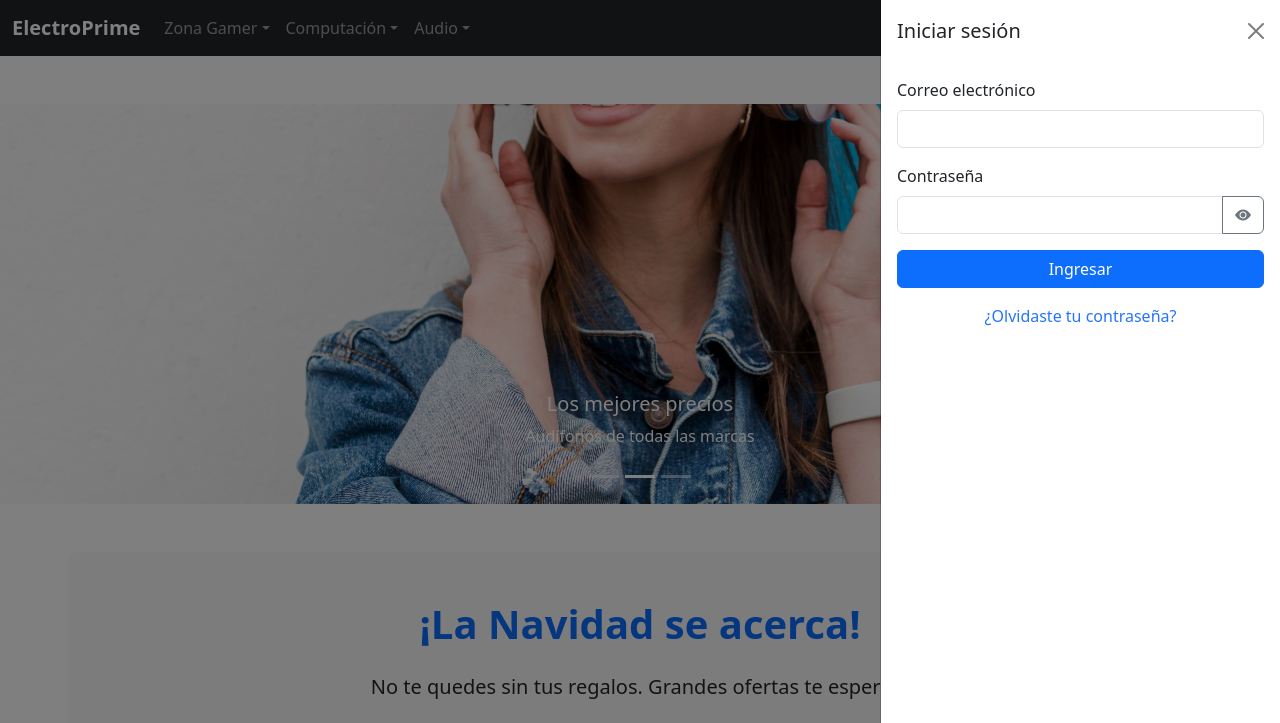
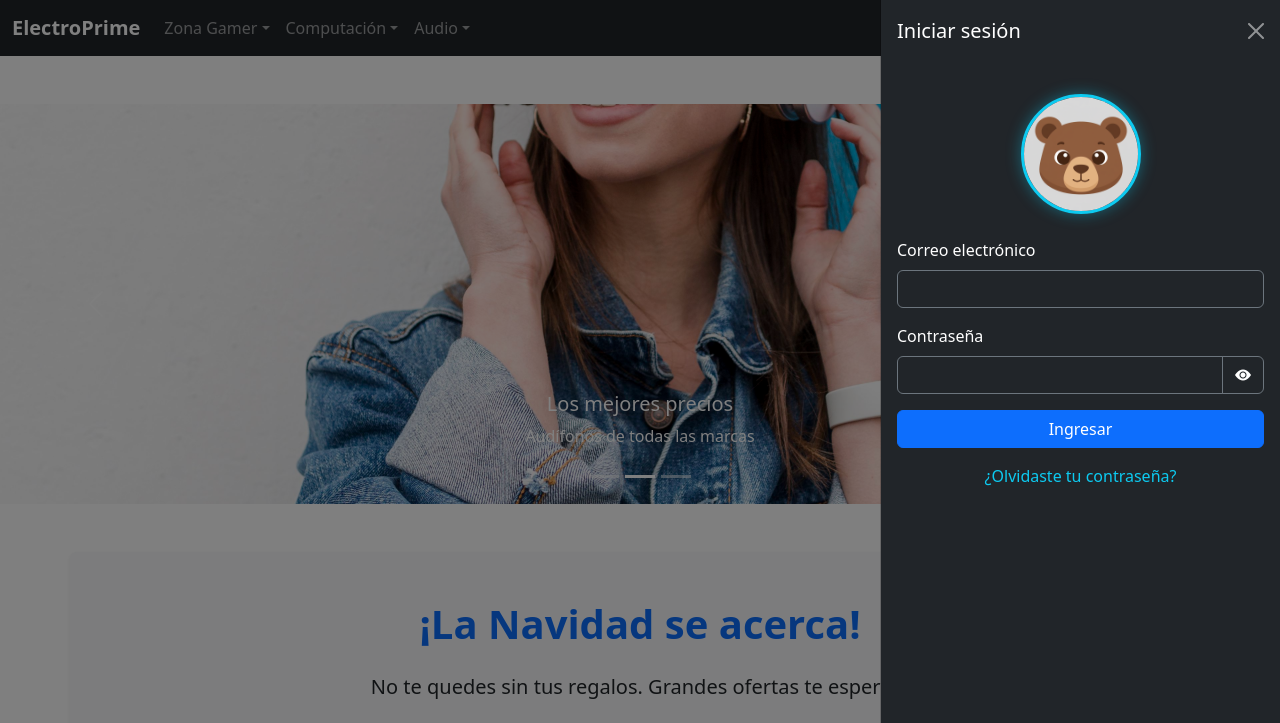
Before and after one commit to scarocca/ecommerce-frontend-m2, a plain HTML site: page index.html in a window 1280 px wide. Both pictures are taken after a click on the button "Registrarse". Shown: the top 723 px of the page. Drawn offline with nearby package versions, Linux system fonts and the light colour scheme.

Commit message:
se modifica el estilo login oso

```diff
--- a/assets/css/styles.css
+++ b/assets/css/styles.css
@@ -107,3 +107,20 @@ a:hover {
 .remove-from-cart {
     font-size: 0.9em;
 }
+
+/* --- OFFCANVAS DE LOGIN (ajustes adicionales para el oso) --- */
+
+.bear-avatar {
+    margin-top: 1rem; /* Espacio superior para el oso */
+    margin-bottom: 2rem; /* Espacio inferior entre el oso y el formulario */
+    position: relative;
+    z-index: 1; /* Asegura que el oso esté por encima de cualquier otro elemento que pueda solaparse */
+}
+
+/* Puedes añadir más estilos si quieres un círculo alrededor del oso, etc. */
+/* Por ejemplo: */
+.bear-avatar img {
+    border-radius: 50%; /* Si quieres que la imagen sea un círculo */
+    border: 3px solid #0dcaf0; /* Un borde sutil */
+    box-shadow: 0 0 15px rgba(13, 202, 240, 0.4); /* Sombra que haga juego con el botón */
+}
--- a/assets/js/script.js
+++ b/assets/js/script.js
@@ -249,3 +249,43 @@ document.addEventListener('DOMContentLoaded', () => {
         // Llamar a updateCountdown una vez inmediatamente para evitar un retraso inicial
         updateCountdown();
     }
+
+    // --- Lógica del Oso en el Login ---
+    const bearLoginImg = document.getElementById('bear-login-img');
+    const passwordInputLogin = document.getElementById('password'); // Asegúrate de que este es el ID correcto de tu input de contraseña en el offcanvas
+
+    if (bearLoginImg && passwordInputLogin) {
+        // Función para cambiar la imagen del oso
+        function setBearImage(state) { // 'open' o 'closed'
+            if (state === 'closed') {
+                bearLoginImg.src = 'assets/img/bear-closed-eyes.png';
+                bearLoginImg.alt = 'Oso con ojos cerrados';
+            } else {
+                bearLoginImg.src = 'assets/img/bear-open-eyes.png';
+                bearLoginImg.alt = 'Oso con ojos abiertos';
+            }
+        }
+
+        // Cuando el campo de contraseña obtiene el foco (hace clic o tabula a él)
+        passwordInputLogin.addEventListener('focus', () => {
+            setBearImage('closed');
+        });
+
+        // Cuando el campo de contraseña pierde el foco
+        passwordInputLogin.addEventListener('blur', () => {
+            // Si el campo está vacío, abre los ojos. Si tiene texto, déjalos cerrados.
+            if (passwordInputLogin.value.length === 0) {
+                setBearImage('open');
+            }
+        });
+
+        // Opcional: Si quieres que el oso cierre los ojos solo cuando empieza a escribir
+        // y los abra si el campo se vacía mientras tiene el foco
+        passwordInputLogin.addEventListener('input', () => {
+             if (passwordInputLogin.value.length > 0) {
+                 setBearImage('closed');
+             } else {
+                 setBearImage('open');
+             }
+         });
+    }
--- a/index.html
+++ b/index.html
@@ -76,27 +76,28 @@
         </nav>
     </header>
 
-    <div class="offcanvas offcanvas-end" tabindex="-1" id="loginOffcanvas">
+    <div class="offcanvas offcanvas-end bg-dark text-white" tabindex="-1" id="loginOffcanvas" aria-labelledby="loginOffcanvasLabel">
         <div class="offcanvas-header">
-            <h5 class="offcanvas-title">Iniciar sesión</h5>
-            <button type="button" class="btn-close" data-bs-dismiss="offcanvas"></button>
+            <h5 class="offcanvas-title" id="loginOffcanvasLabel">Iniciar sesión</h5>
+            <button type="button" class="btn-close btn-close-white" data-bs-dismiss="offcanvas" aria-label="Close"></button>
         </div>
 
-        <div class="offcanvas-body">
-            <div id="errorBox" class="alert alert-danger" style="display: none;" role="alert">
+        <div class="offcanvas-body d-flex flex-column align-items-center"> <div class="bear-avatar mb-4">
+                <img id="bear-login-img" src="assets/img/bear-open-eyes.png" alt="Oso con ojos abiertos" class="img-fluid" style="width: 120px; height: 120px; object-fit: cover;">
+            </div>
+            <div id="errorBox" class="alert alert-danger w-100" style="display: none;" role="alert">
                 </div>
 
-            <form id="loginForm">
-                <div class="mb-3">
+            <form id="loginForm" class="w-100"> <div class="mb-3">
                     <label for="email" class="form-label">Correo electrónico</label>
-                    <input type="email" class="form-control" id="email" required>
+                    <input type="email" class="form-control bg-dark text-white border-secondary" id="email" required>
                 </div>
 
                 <div class="mb-3">
                     <label for="password" class="form-label">Contraseña</label>
                     <div class="input-group">
-                        <input type="password" class="form-control" id="password" required>
-                        <button class="btn btn-outline-secondary" type="button" id="togglePassword">
+                        <input type="password" class="form-control bg-dark text-white border-secondary" id="password" required>
+                        <button class="btn btn-outline-secondary text-white" type="button" id="togglePassword" aria-label="Mostrar/Ocultar Contraseña">
                             <i class="bi bi-eye-fill"></i>
                         </button>
                     </div>
@@ -105,7 +106,7 @@
                 <button class="btn btn-primary w-100" type="submit">Ingresar</button>
 
                 <div class="mt-3 text-center">
-                    <a href="#">¿Olvidaste tu contraseña?</a>
+                    <a href="#" class="text-info">¿Olvidaste tu contraseña?</a>
                 </div>
             </form>
         </div>
```
Also changed, not shown: assets/img/bear-closed-eyes.png (added), assets/img/bear-open-eyes.png (added).
